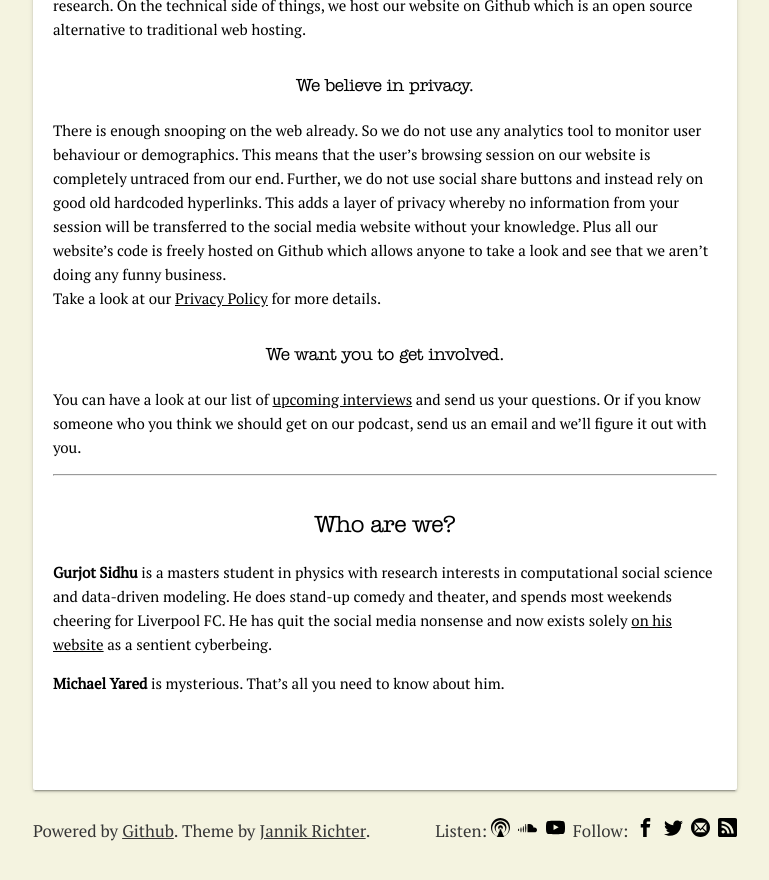
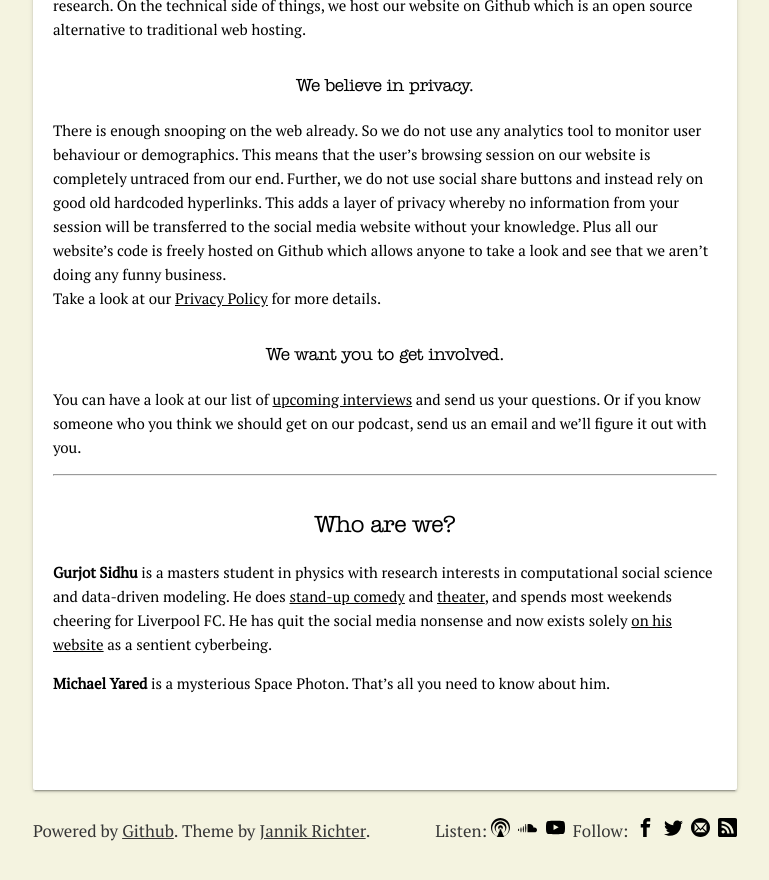
Before and after one commit to gsidhu/simplifyd, a Jekyll site: the page built from about.md, in a window 1280 px wide and 900 px high, scrolled down 1578 px. Shown: the top 880 px of the window, without its empty margins (255-1024 px from the left). Built offline with Jekyll 4.4.1, drawn with Linux system fonts in a browser that asks for light colours; some of the changed text lies outside the part shown.

Commit message:
Episode 8

```diff
--- a/about.md
+++ b/about.md
@@ -35,6 +35,6 @@ You can have a look at our list of [upcoming interviews](/upcoming) and send us
 
 #### Who are we?
 
-**Gurjot Sidhu** is a masters student in physics with research interests in computational social science and data-driven modeling. He does stand-up comedy and theater, and spends most weekends cheering for Liverpool FC. He has quit the social media nonsense and now exists solely [on his website](https://gsidhu.github.io) as a sentient cyberbeing.
+**Gurjot Sidhu** is a masters student in physics with research interests in computational social science and data-driven modeling. He does [stand-up comedy](http://comedynights.ch/) and [theater](https://blueprintmasquerades.com/), and spends most weekends cheering for Liverpool FC. He has quit the social media nonsense and now exists solely [on his website](https://gsidhu.github.io) as a sentient cyberbeing.
 
-**Michael Yared** is mysterious. That's all you need to know about him.
+**Michael Yared** is a mysterious Space Photon. That's all you need to know about him.
--- a/index.html
+++ b/index.html
@@ -7,7 +7,7 @@ layout: default
 <!--    <a class="email" href="mailto:{{site.email}}">{{site.email}}</a> -->
 <!--    <p class="description">{{ site.description }}</p>-->
 <!--    <a href="about" class="btn">About Us</a> -->
-		<p class="description"> News: Episode 7 out now! </p>
+		<p class="description"> News: Episode 8 out now! </p>
 		<p id="links">
 		<a href="https://itunes.apple.com/ch/podcast/simplifyd/id1202579757?l=en" title="Subscribe on iTunes"><img src="/assets/icons/appleinc.svg"></a>
 		<!--<a href="#" title="Subscribe on Google Play Music"><img src="/assets/icons/headphones.svg"></a>-->
```
Also changed, not shown: other parts of about.md (+1 -1 lines), _posts/2017-04-10-ep-8-jing-wang.md (added, +21 -0 lines), upcoming.md (+1 -1 lines).
